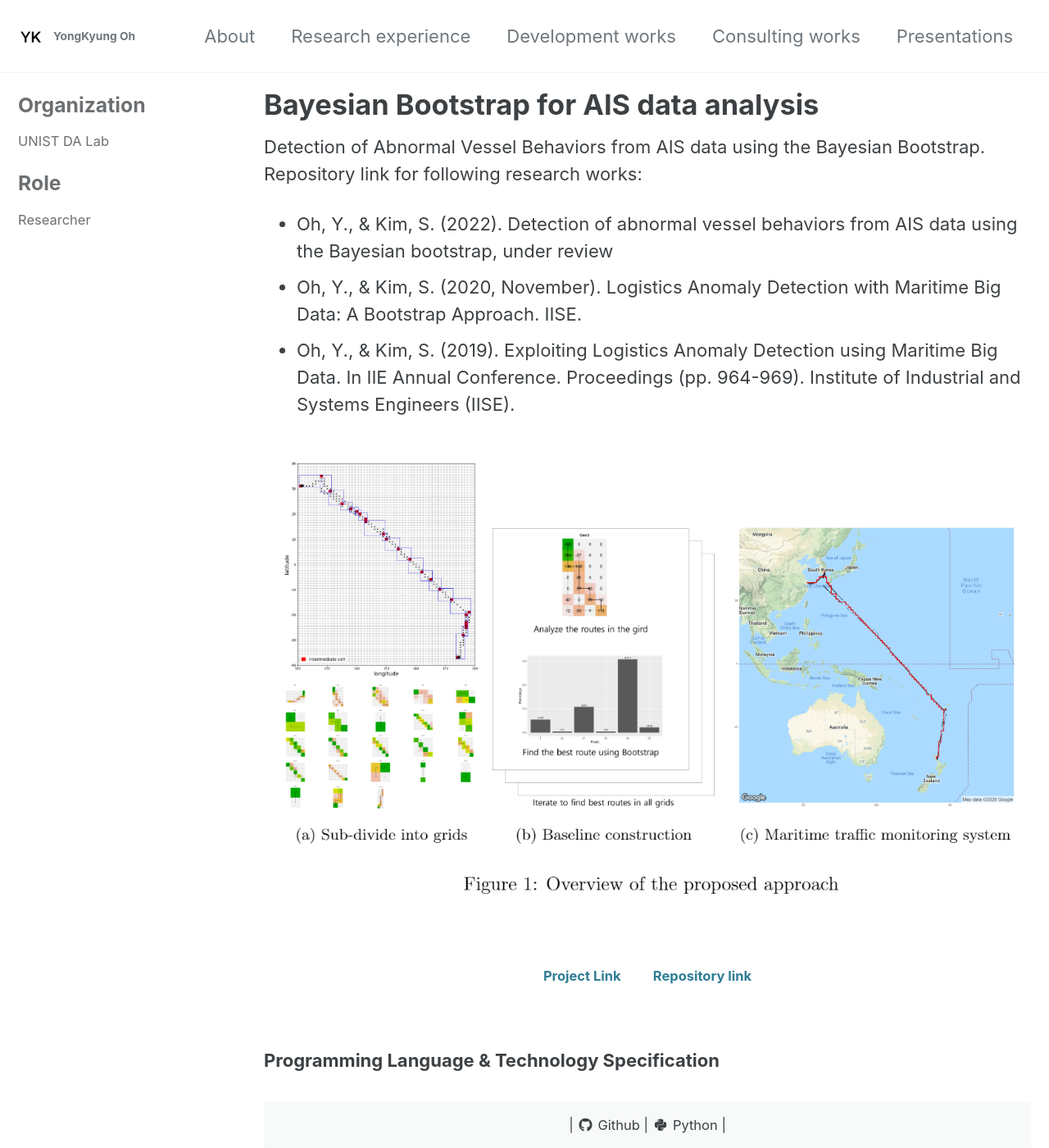
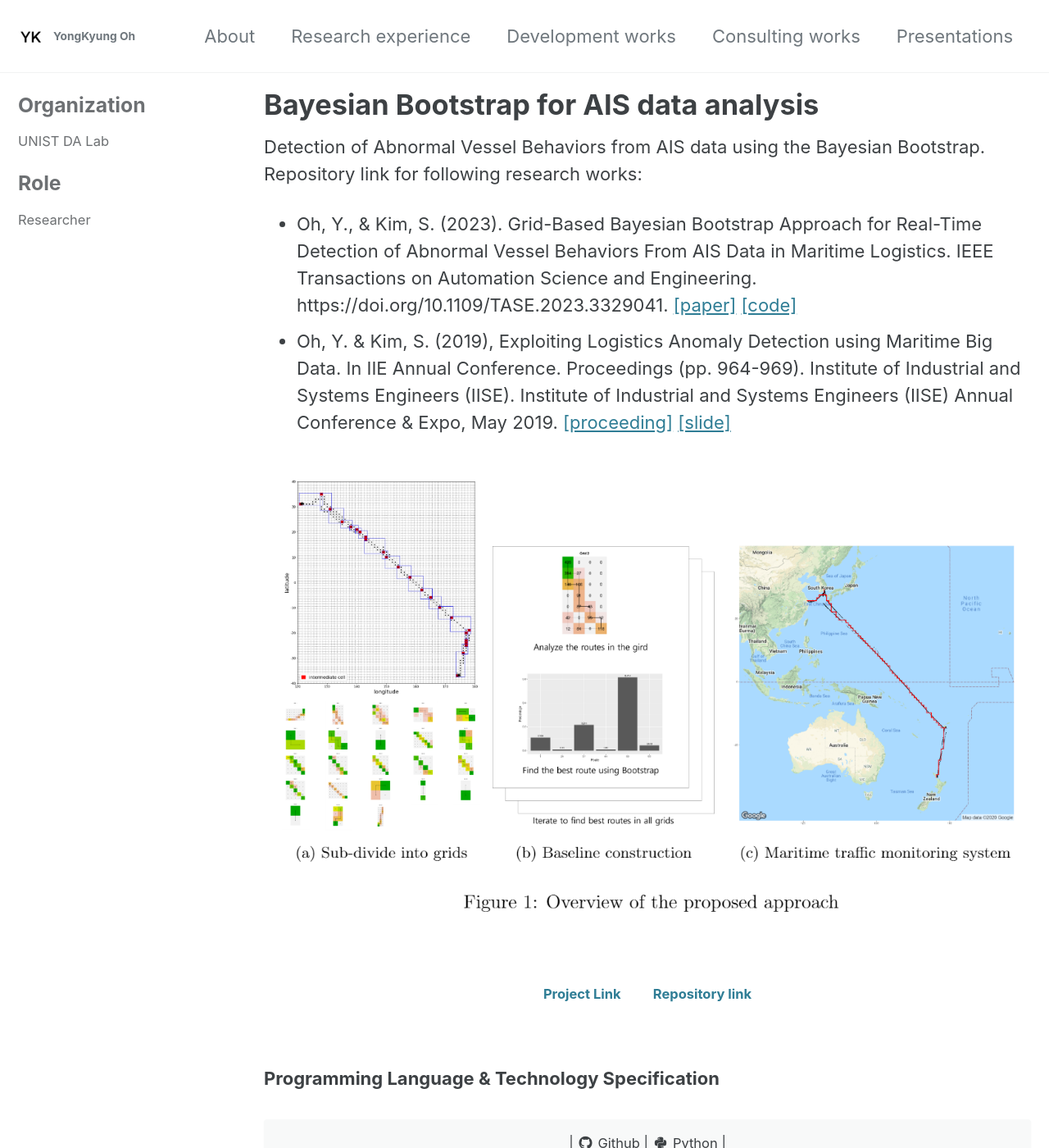
Before and after one commit to yongkyung-oh/yongkyung-oh.github.io, a Jekyll site: the page built from _portfolio-dev/Bayesian_Boostrap_for_AIS.md, in a window 1280 px wide and 1400 px high. Shown: the whole window at 82% size. Built offline with Jekyll 4.4.1, drawn with Linux system fonts in a browser that asks for light colours; cached includes are drawn as plain includes; some web fonts are replaced.

Commit message:
update dev

```diff
--- a/_portfolio-dev/Bayesian_Boostrap_for_AIS.md
+++ b/_portfolio-dev/Bayesian_Boostrap_for_AIS.md
@@ -19,9 +19,8 @@ sidebar:
 ---
 
 Detection of Abnormal Vessel Behaviors from AIS data using the Bayesian Bootstrap. Repository link for following research works:
-- Oh, Y., & Kim, S. (2022). Detection of abnormal vessel behaviors from AIS data using the Bayesian bootstrap, under review
-- Oh, Y., & Kim, S. (2020, November). Logistics Anomaly Detection with Maritime Big Data: A Bootstrap Approach. IISE.
-- Oh, Y., & Kim, S. (2019). Exploiting Logistics Anomaly Detection using Maritime Big Data. In IIE Annual Conference. Proceedings (pp. 964-969). Institute of Industrial and Systems Engineers (IISE).
+- Oh, Y., & Kim, S. (2023). Grid-Based Bayesian Bootstrap Approach for Real-Time Detection of Abnormal Vessel Behaviors From AIS Data in Maritime Logistics. IEEE Transactions on Automation Science and Engineering. https://doi.org/10.1109/TASE.2023.3329041. <a href="https://doi.org/10.1109/TASE.2023.3329041">[paper]</a> <a href="https://github.com/yongkyung-oh/Bayesian_Bootstrap_for_AIS">[code]</a>
+- Oh, Y. & Kim, S. (2019), Exploiting Logistics Anomaly Detection using Maritime Big Data. In IIE Annual Conference. Proceedings (pp. 964-969). Institute of Industrial and Systems Engineers (IISE). Institute of Industrial and Systems Engineers (IISE) Annual Conference & Expo, May 2019.  <a href="https://search.proquest.com/openview/d341e92a946a376db2864e1d7efebf37/1?pq-origsite=gscholar&cbl=51908">[proceeding]</a> <a href="https://drive.google.com/file/d/1WodtFZjjVPItBeiiLtJV9_IzW0JGIEAC">[slide]</a>
 
 
 {% include gallery id="images_gallery" %}
@@ -38,5 +37,6 @@ Detection of Abnormal Vessel Behaviors from AIS data using the Bayesian Bootstra
 </div>
 {: .text-center}
 
-<a href="https://github.com/yongkyung-oh/" class="btn btn--primary" style="width: 10em"> <i class="fab fa-fw fa-github" ></i> Github </a>
+<a href="https://github.com/yongkyung-oh/Bayesian_Bootstrap_for_AIS" class="btn btn--primary" style="width: 10em"> <i class="fab fa-fw fa-github" ></i> Github </a>
+<a href="https://doi.org/10.1109/TASE.2023.3329041" class="btn btn--inverse" style="width: 10em"> <i class="fab fa-fw fa-github" ></i> Paper </a>
 {: .text-center}
```
Also changed, not shown: _portfolio-dev/CMU_LSMM_project.md (+3 -1 lines), _portfolio-dev/CMU_studio_project.md (+3 -1 lines), _portfolio-dev/Multichannel_CNN.md (+5 -3 lines), _portfolio-dev/TE_for_propagation.md (+3 -2 lines).
